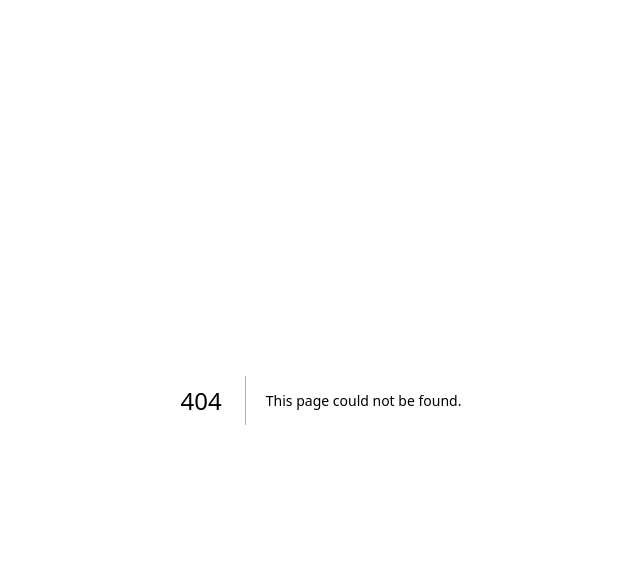
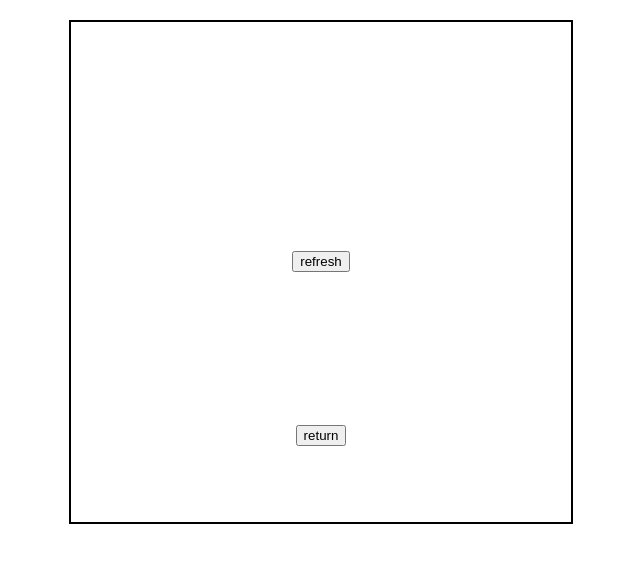
Before and after one commit to Moukarnold/capstone-project, a Next.js app: page /theDisplay in a window 1280 px wide. Before the commit this address had no page. Shown: the top 562 px of the page, without its empty margins (319-959 px from the left). Built offline with nearby package versions, Linux system fonts and the light colour scheme.

Commit message:
the submit button Got Answer makes a new page open

```diff
--- /dev/null
+++ b/pages/theDisplay.js
@@ -0,0 +1,12 @@
+import { ContainerMain } from "@/components/styledComponents/Container.styled";
+
+export default function theDisplay() {
+  const tongueTwister = [];
+  return (
+    <ContainerMain>
+      <div></div>
+      <button>refresh</button>
+      <button> return</button>
+    </ContainerMain>
+  );
+}
```
Also changed, not shown: pages/index.js (+5 -2 lines).
